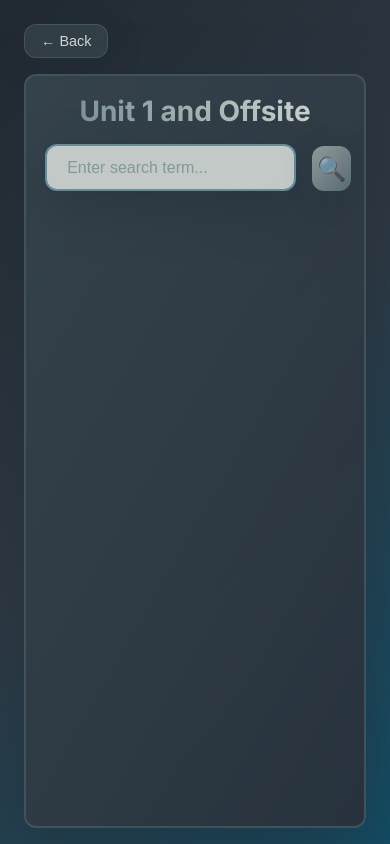
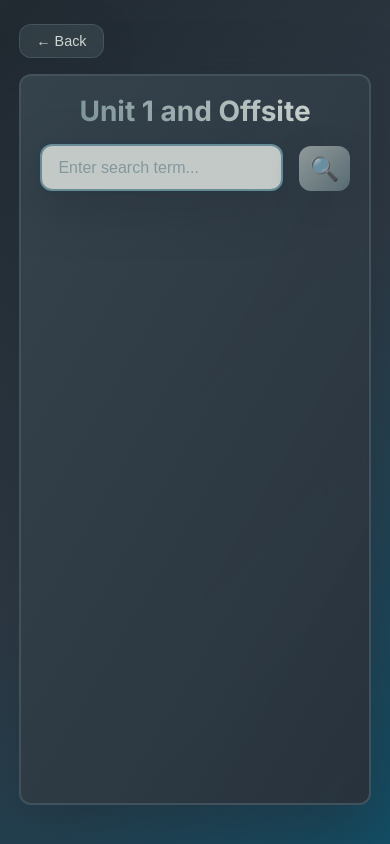
Before and after one commit to SKY1797/electrical-app-with-fgd-v2, a website: page index.html in a window 390 px wide. Both pictures are taken after a click on the button "🏭 Unit 1 & Offsite". Drawn offline with Linux system fonts and the light colour scheme.

Commit message:
Update styles.css

```diff
--- a/styles.css
+++ b/styles.css
@@ -345,6 +345,7 @@ body::before {
 /* Search page container - outer box */
 .search-page-container {
   width: 100%;
+  height: 90%; /* Added */
   max-width: 800px;
   background: var(--card);
   border-radius: var(--radius);
@@ -353,7 +354,7 @@ body::before {
   border: 2px solid var(--border);
   position: relative;
   overflow: hidden;
-  flex: 1;
+  /* flex: 1; */ /* Removed */
   display: flex;
   flex-direction: column;
   padding: 1.5rem 2rem;
@@ -439,7 +440,7 @@ body::before {
 
 .search-input {
   flex: 1;
-  padding: 0.8rem 1.25rem;
+  padding: 0.8rem 1rem;
   border: 2px solid transparent;
   border-radius: var(--radius);
   background: var(--input);
@@ -800,7 +801,7 @@ body::before {
 
   /* Search page specific - full page layout */
   #searchPage {
-    padding: 0rem 0.5rem;
+    padding: 0rem 0.2rem;
     justify-content: flex-start;
   }
 
```
